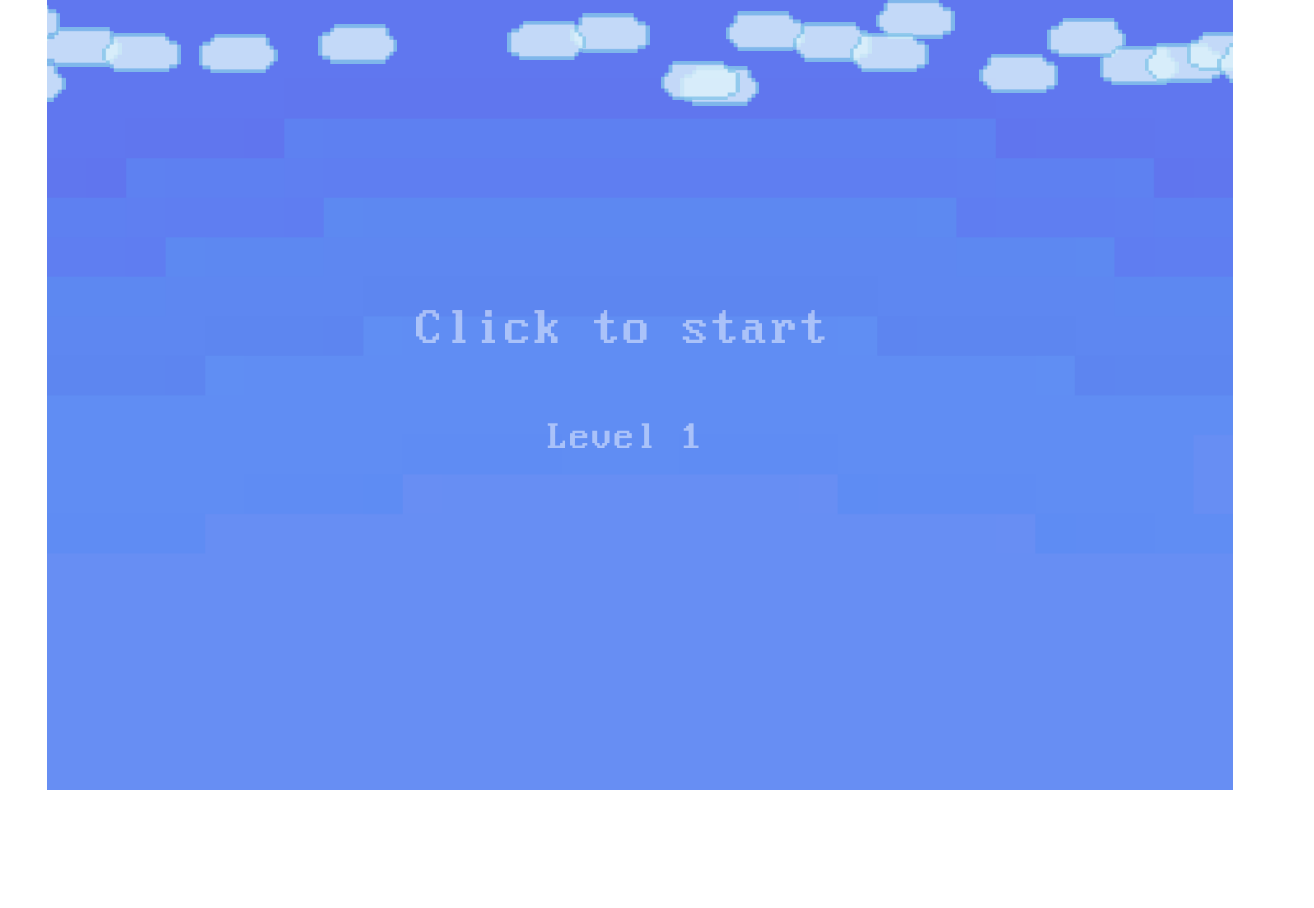
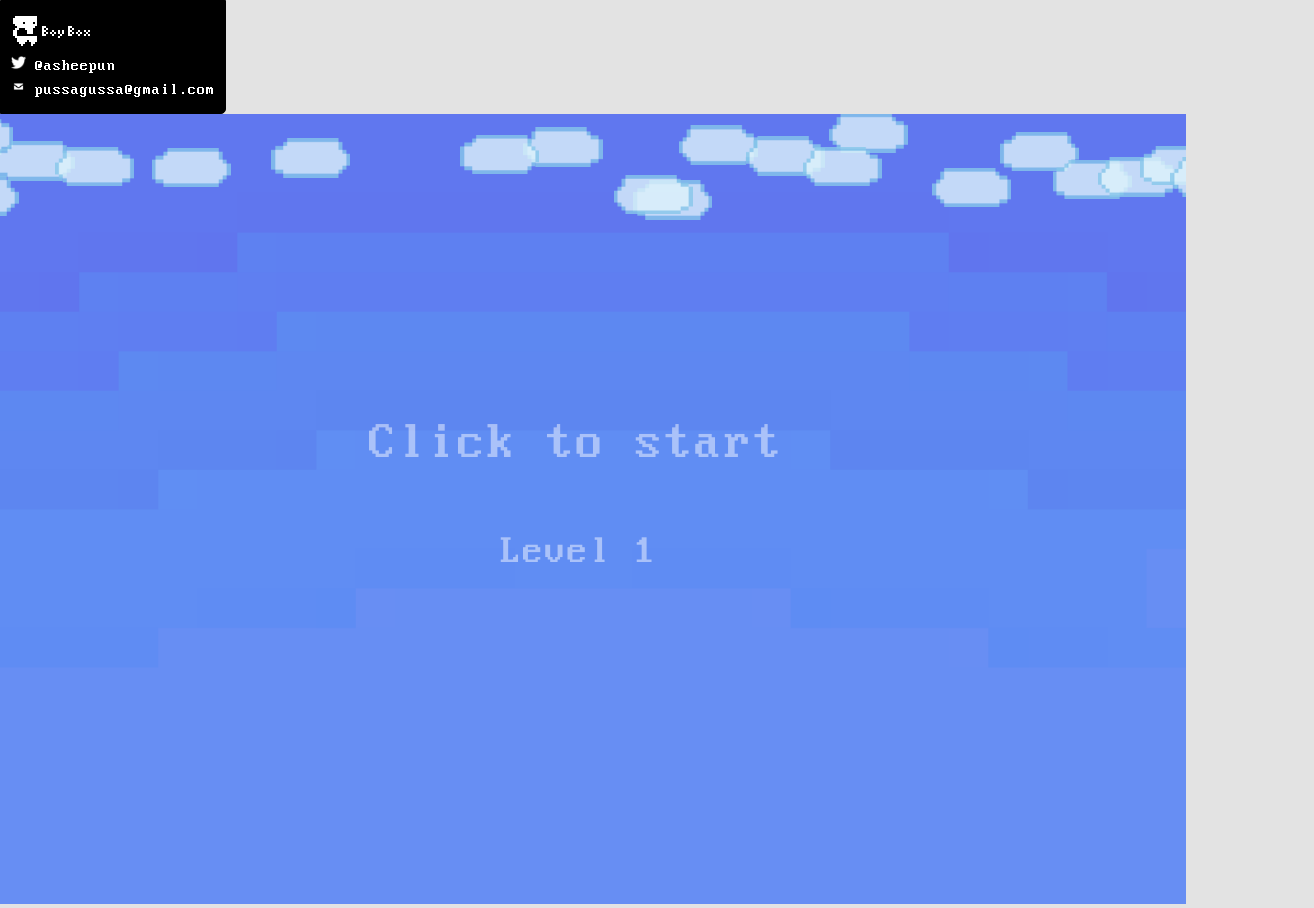
Before and after one commit to Asheepun/abb, a website: page index.html in a window 1280 px wide. Shown: the whole page, 1314 px wide, since content can reach past the window. Before the commit the page ends 800 px from the top, so only its background shows below. Drawn offline with Linux system fonts and the light colour scheme.

Commit message:
put gmail and twitter on site

```diff
--- a/index.html
+++ b/index.html
@@ -5,6 +5,11 @@
         <link rel="stylesheet" href="/styles.css">
     </head>
     <body>
+        <ul id="info">
+            <li><img src="/banner.png" alt=""></li>
+            <li><a href="https://twitter.com/asheepun"><img src="/twitter.png" width="15px"> @asheepun</a></li>
+            <li><a href="mailto:pussagussa@gmail.com"><img src="/gmail.png" width="15px"> pussagussa@gmail.com</a></li>
+        </ul>
         <img src="/assets/sprites/error.png" alt="error" id="loading">
         <script src="/js/main.js" type="module"></script>
     </body>
--- a/public/js/levelTemplates.js
+++ b/public/js/levelTemplates.js
@@ -522,7 +522,7 @@ const levelTemplates = [
             "....#####..#############.#####",
             "....###################..#####",
         ],
-        helps: ["Hey ol' chap!"],
+        helps: ["Think like a turtle."],
     },
     {
         map: [//6
@@ -622,7 +622,11 @@ const levelTemplates = [
             "###......###...............###",
             "###.......##................##",
         ],
-        helps: ["You can drag your mouse to move the box.", "Or click anywhere to teleport it to where your mouse is.", "Mind the gap!"],
+        helps: [
+            "You can drag your mouse to move the box.",
+            "Or click anywhere to teleport it to where your mouse is.",
+            "Mind the gap!"
+        ],
     },
     {
         map: [//2
--- a/public/js/main.js
+++ b/public/js/main.js
@@ -180,6 +180,8 @@ Promise.all([
     audio.sounds["door-btn"].originVolume = 0.5;
     audio.sounds.main.originVolume = 0.5;
     audio.setVolume();
+
+    //WORLD.currentLevel = 9;
 
     WORLD.state = WORLD.states.setupStartScreen;
 
--- a/public/js/states/startScreen.js
+++ b/public/js/states/startScreen.js
@@ -34,7 +34,7 @@ const setupStartScreen = (WORLD) => {
 
 const startScreen = (WORLD, ctx) => {
     if(WORLD.pointer.down){
-        WORLD.audio.loop("main");
+        //WORLD.audio.loop("main");
         WORLD.clouds = undefined;
         WORLD.state = WORLD.states.setup;
         return;
--- a/public/styles.css
+++ b/public/styles.css
@@ -2,6 +2,15 @@
     margin:0px auto;
     padding:0px;
     text-align:center;
+    color:white;
+    text-decoration:none;
+    font-family: game;
+    -webkit-touch-callout: none;
+    -webkit-user-select: none;
+    -khtml-user-select: none;
+    -moz-user-select: none;
+    -ms-user-select: none;
+    user-select: none;
 }
 
 @font-face{
@@ -9,6 +18,28 @@
     src: url("/game.ttf");
 }
 
-p{
-    font-size:20px;
+body{
+    background:#e3e3e3;
 }
+
+li{
+    text-align:left;
+    margin:5px 0px;
+}
+
+a:hover{
+    margin:5px 0px;
+    color: #636363;
+}
+
+canvas{
+    margin-right:10%;
+}
+
+#info{
+    border-bottom-right-radius:5px;
+    float: left;
+    background:black;
+    padding:10px;
+    border:1px solid black;
+}
```
Also changed, not shown: public/js/states/home.js (+10 -7 lines), public/banner.png (added), public/gmail.png (added), public/twitter.png (added).
